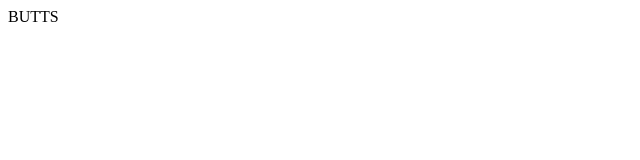
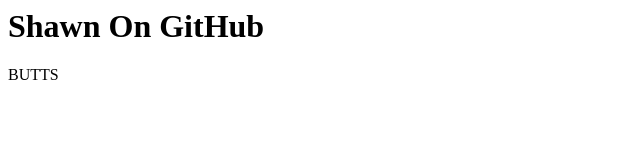
Before and after one commit to ShawnOlsonCC/ShawnOlsonCC.github.io, a plain HTML site: page index.html in a window 1280 px wide. Shown: the whole page, without its empty margins (0-640 px from the left). Drawn offline with Linux system fonts and the light colour scheme.

Commit message:
Update index.html

```diff
--- a/index.html
+++ b/index.html
@@ -3,6 +3,7 @@
     <Title>Shawn On GitHub</title>
   </head>
   <body>
+    <h1>Shawn On GitHub</h1>
     BUTTS
   </body>
 </html>
```
